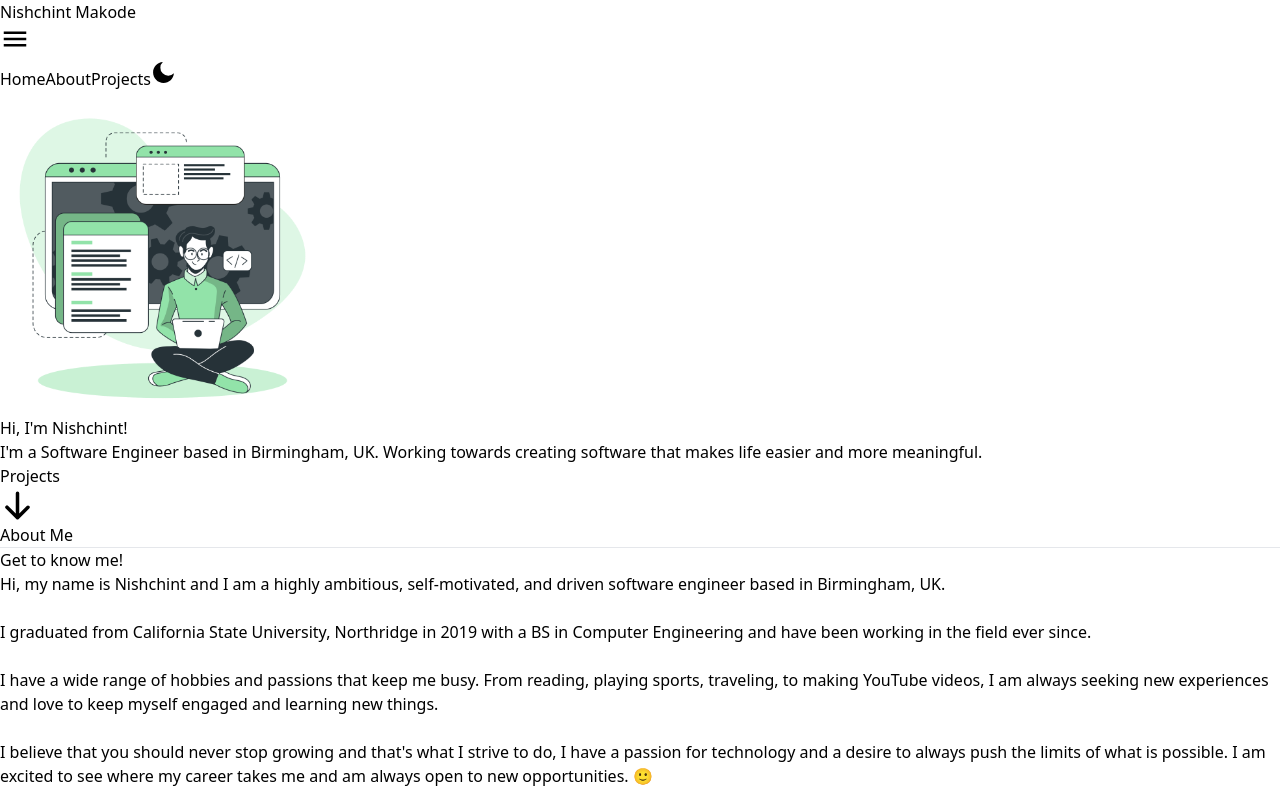
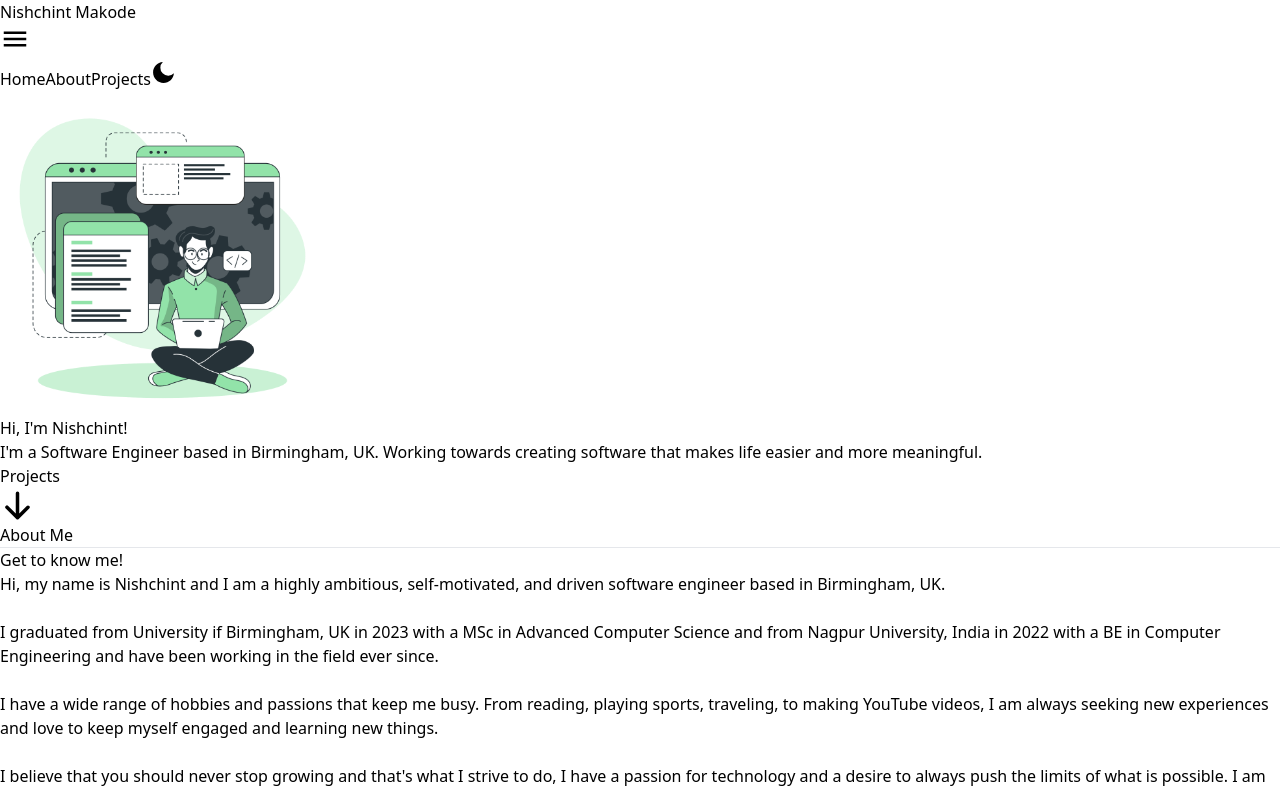
Before and after one commit to nishchintmakode/portfolio, a Next.js app: page / in a window 1280 px wide. Shown: the top 790 px of the page. Built offline with nearby package versions, Linux system fonts and the light colour scheme.

Commit message:
Minor content changes.

```diff
--- a/components/AboutSection.tsx
+++ b/components/AboutSection.tsx
@@ -38,9 +38,10 @@ const AboutSection = () => {
             </p>
             <br />
             <p>
-              I graduated from California State University, Northridge in 2019
-              with a BS in Computer Engineering and have been working in the
-              field ever since.
+              I graduated from University if Birmingham, UK in 2023 with a MSc
+              in Advanced Computer Science and from Nagpur University, India in
+              2022 with a BE in Computer Engineering and have been working in
+              the field ever since.
             </p>
             <br />
             <p>
```
